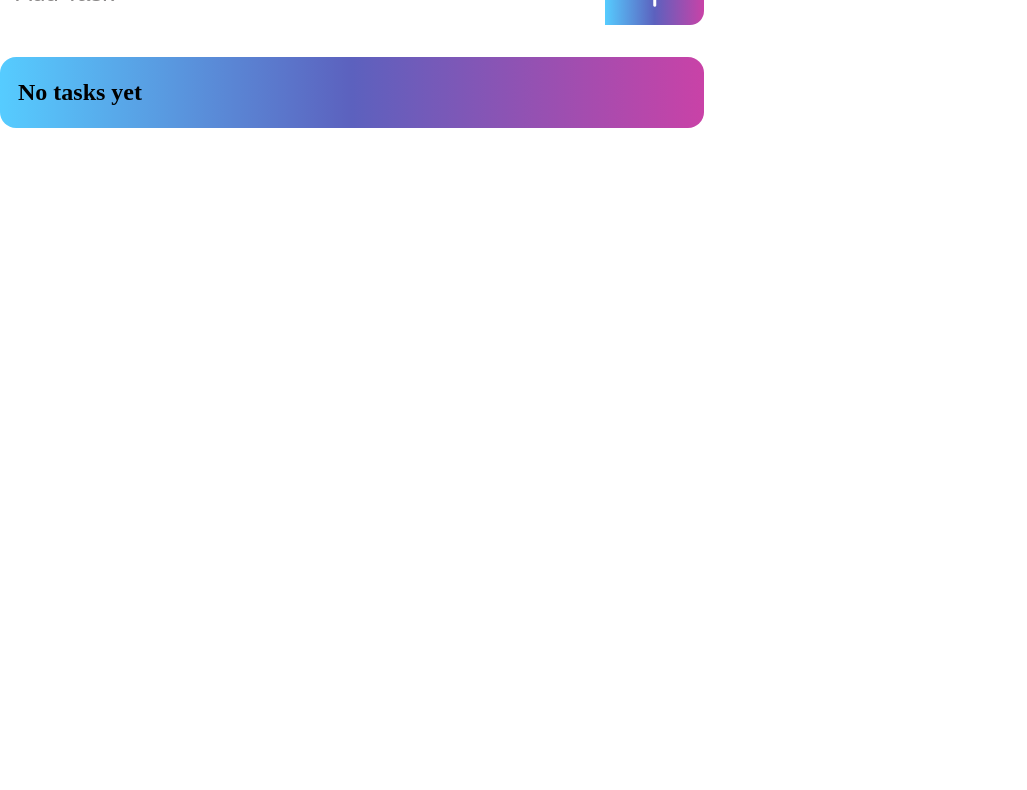
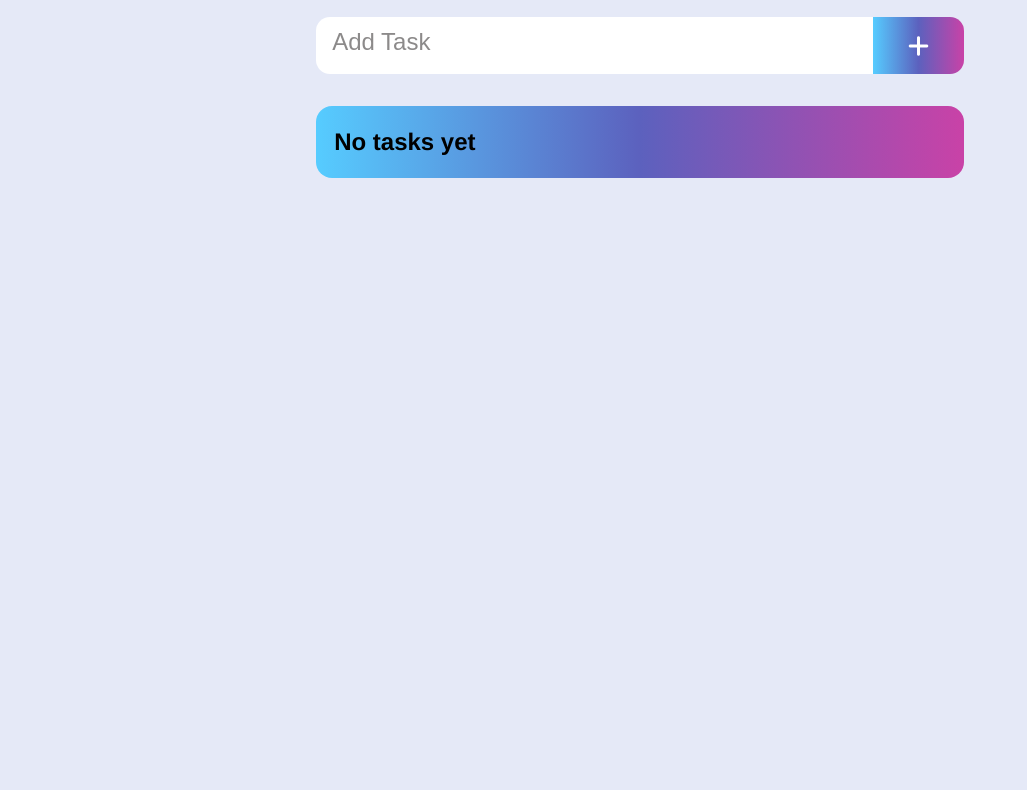
Before and after one commit to Abdulra7man10/IEEE-CS-25-Frontend-ThirdProject, a plain HTML site: page index.html in a window 1280 px wide. Shown: the part 111-901 px from the top of the page, without its empty margins (0-1027 px from the left). Before the commit the page ends 800 px from the top, so only its background shows below. Drawn offline with Linux system fonts and the light colour scheme.

Commit message:
resolve merge conflicts

```diff
--- a/style.css
+++ b/style.css
@@ -1,8 +1,4 @@
-<<<<<<< HEAD
-=======
 
-
->>>>>>> Ahmed-branch
 body{
     width: 100%;
     height: 100vw;
@@ -53,10 +49,7 @@ form{
     border-top-right-radius: 14px;
     border-bottom-right-radius: 14px;
     background-image: linear-gradient(to right,#56CCFF,#5c61be,#C942A7);
-<<<<<<< HEAD
-=======
     cursor: pointer;
->>>>>>> Ahmed-branch
 }
 i{
     font-size: 24px;
@@ -105,10 +98,7 @@ select{
 .icons{
     display: flex;
     gap: 15px;
-<<<<<<< HEAD
-=======
     cursor: pointer;
->>>>>>> Ahmed-branch
 }
 @media (min-width: 768px) and (max-width: 1024px) {
     .main-container{
@@ -151,9 +141,6 @@ select{
     i{font-size: 16px;}
     h2{font-size: 1.2rem;}
     p{font-size: 0.9rem;}
-<<<<<<< HEAD
-}
-=======
 }
 
 
@@ -181,4 +168,3 @@ select{
   border-color: #C942A7;
   box-shadow: 0 0 5px rgba(201, 66, 167, 0.5);
 }
->>>>>>> Ahmed-branch
```
